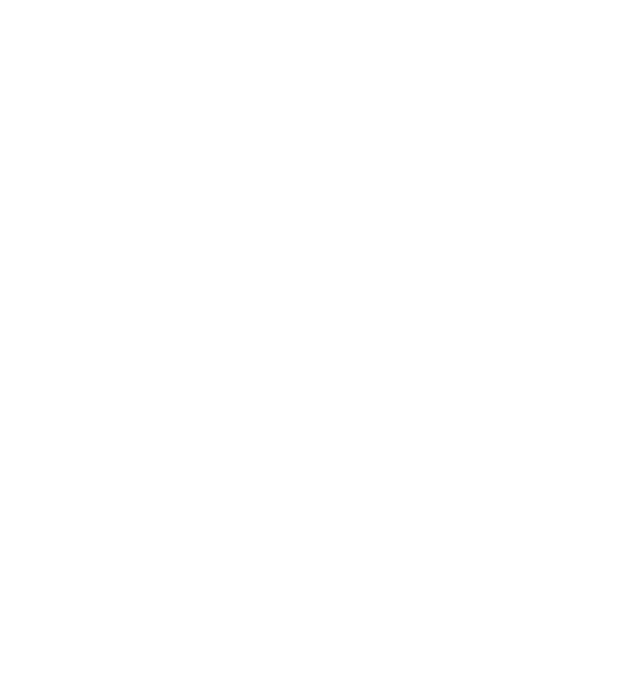
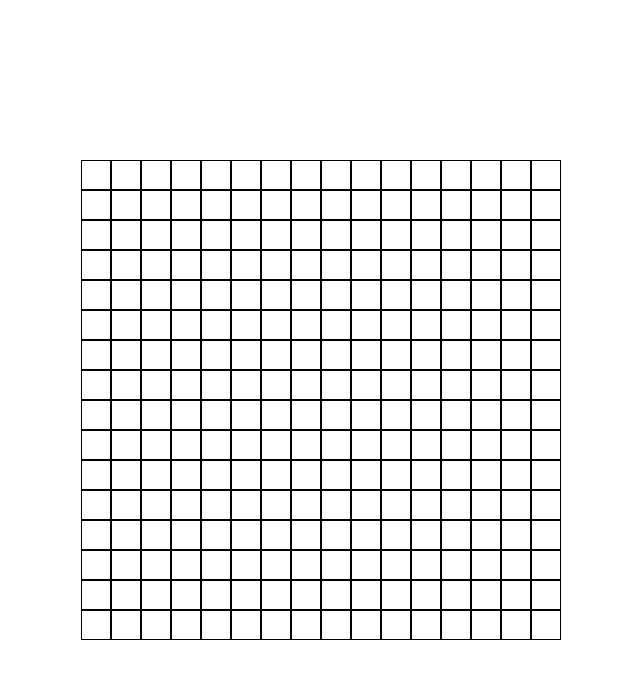
Before and after one commit to Calsjunior/etch-a-sketch, a plain HTML site: page index.html in a window 1280 px wide. Shown: the whole page, without its empty margins (319-959 px from the left). Drawn offline with Linux system fonts and the light colour scheme.

Commit message:
feat: create a grid based on given size

```diff
--- a/index.html
+++ b/index.html
@@ -9,6 +9,7 @@
     </head>
     <body>
 
+        <div id="grid-container"></div>
 
     </body>
 </html>
--- a/script.js
+++ b/script.js
@@ -0,0 +1,15 @@
+function makeGrid(size) {
+    const gridContainer = document.querySelector("#grid-container");
+    for (let i = 0; i < size; i++) {
+        const column = document.createElement("div");
+        column.classList.add("grid-column");
+        for (let j = 0; j < size; j++) {
+            const row = document.createElement("div");
+            row.classList.add("grid-row");
+            column.appendChild(row);
+        }
+        gridContainer.appendChild(column);
+    }
+}
+
+makeGrid(16);
--- a/style.css
+++ b/style.css
@@ -0,0 +1,18 @@
+* {
+    margin: 0;
+    padding: 0;
+    box-sizing: border-box;
+}
+
+#grid-container {
+    height: 100vh;
+    display: flex;
+    justify-content: center;
+    align-items: center;
+}
+
+.grid-row {
+    height: 30px;
+    width: 30px;
+    border: 1px solid black;
+}
```
